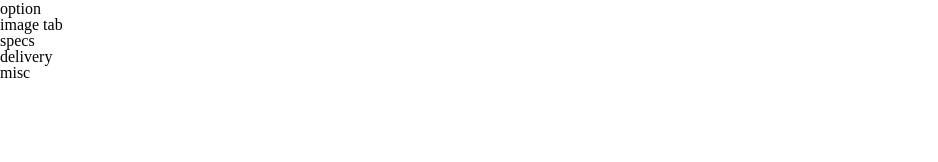
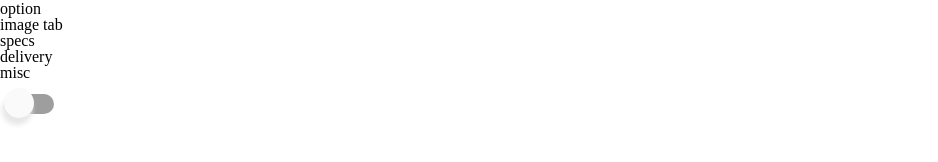
Before and after one commit to wanted-pre-onboading-10/sirloin-admin-page, a React (Create React App) app: page / in a window 1280 px wide. Shown: the part 306-468 px from the top of the page, without its empty margins (0-938 px from the left). Built offline with nearby package versions, Linux system fonts and the light colour scheme.

Commit message:
add: 토글 버튼 UI 구현

```diff
--- a/src/components/radio/radio.js
+++ b/src/components/radio/radio.js
@@ -5,7 +5,6 @@ function Radio({ radioName, id, value }) {
   return (
     <S.RadioWrapper>
       <S.RadioButton name={radioName} id={id} />
-      {/* <S.InnerCircle /> */}
       <S.Label htmlFor={id}>{value}</S.Label>
     </S.RadioWrapper>
   );
@@ -14,11 +13,6 @@ Radio.propTypes = {
   radioName: propTypes.string.isRequired,
   id: propTypes.string.isRequired,
   value: propTypes.string.isRequired,
-  // checked: propTypes.bool,
 };
 
-// Radio.defaultProps = {
-//   checked: false,
-// };
-
 export default Radio;
--- /dev/null
+++ b/src/components/slide-toggle/index.js
@@ -0,0 +1,3 @@
+import SlideToggle from 'components/slide-toggle/slideToggle';
+
+export default SlideToggle;
--- /dev/null
+++ b/src/components/slide-toggle/slideToggle.js
@@ -0,0 +1,11 @@
+import * as S from 'components/slide-toggle/slideToggle.style';
+
+function SlideToggle() {
+  return (
+    <S.Container>
+      <S.StyledInput type="checkbox" />
+    </S.Container>
+  );
+}
+
+export default SlideToggle;
--- /dev/null
+++ b/src/components/slide-toggle/slideToggle.style.js
@@ -0,0 +1,39 @@
+import styled from 'styled-components';
+
+export const Container = styled.div`
+  position: relative;
+  display: flex;
+  align-items: center;
+  margin: 10px 0;
+`;
+
+export const StyledInput = styled.input`
+  width: 50px;
+  height: 20px;
+  border-radius: 25px;
+  background-color: ${({ theme }) => theme.colors.gray_1};
+  appearance: none;
+
+  &::before {
+    content: '';
+    position: absolute;
+    top: -10%;
+    width: 30px;
+    height: 30px;
+    border-radius: 30px;
+    background-color: ${({ theme }) => theme.colors.gray_4};
+    box-shadow: -2px 7px 5px ${({ theme }) => theme.colors.gray_3};
+    transition: ease 400ms;
+  }
+
+  &:checked {
+    background-color: ${({ theme }) => theme.colors.primary_3};
+
+    &::before {
+      background-color: ${({ theme }) => theme.colors.primary_2};
+      box-shadow: 2px 7px 5px ${({ theme }) => theme.colors.gray_3};
+      transform: translateX(23px);
+      transition: ease 400ms;
+    }
+  }
+`;
--- a/src/pages/product-registration/misc/misc.js
+++ b/src/pages/product-registration/misc/misc.js
@@ -1,5 +1,12 @@
+import SlideToggle from 'components/slide-toggle/slideToggle';
+
 function Misc() {
-  return <div>misc</div>;
+  return (
+    <div>
+      misc
+      <SlideToggle />
+    </div>
+  );
 }
 
 export default Misc;
```
